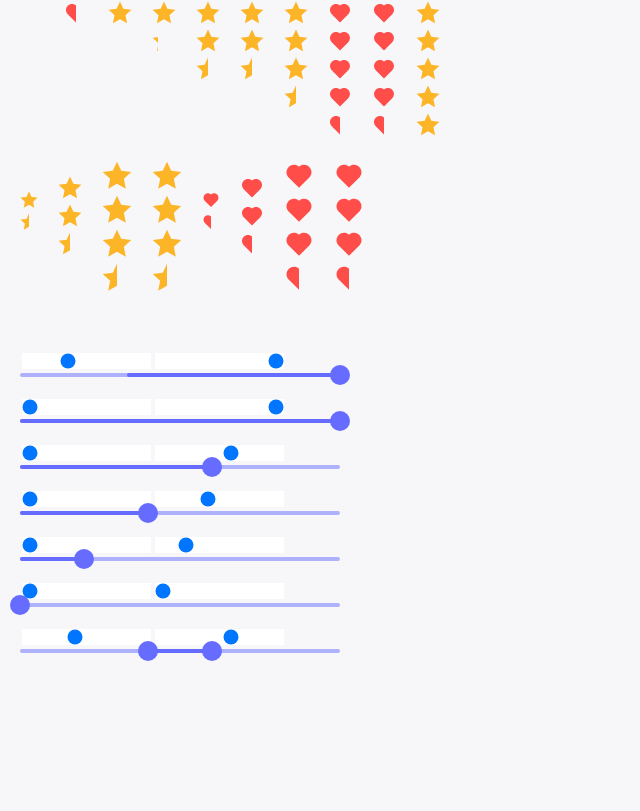
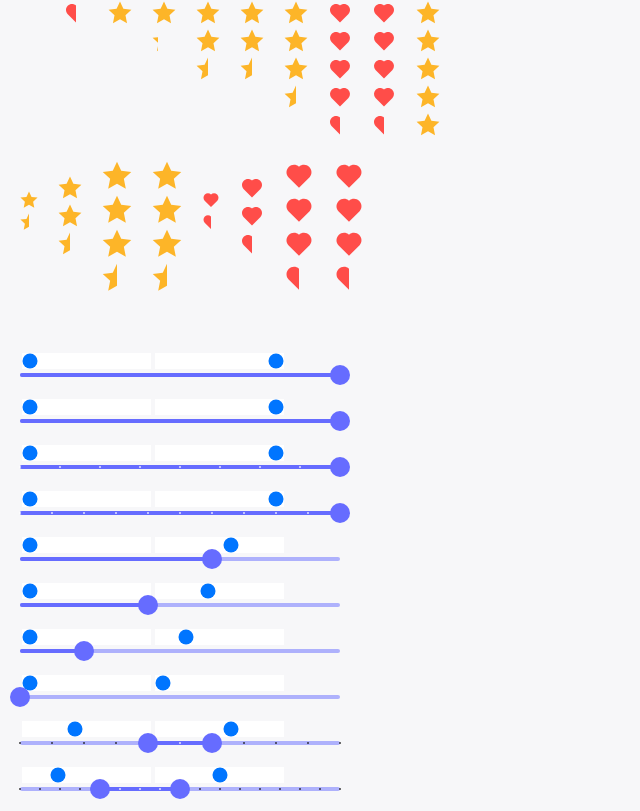
Before and after one commit to HaJaehyeong/template, a Next.js app: page / in a window 1280 px wide. Shown: the part 1519-2330 px from the top of the page, without its empty margins (0-640 px from the left). Before the commit the page ends 2192 px from the top, so only its background shows below. Built offline with nearby package versions, Linux system fonts and the light colour scheme.

Commit message:
[WIP] modify slider component: modify types style and add marks

```diff
--- a/src/app/page.tsx
+++ b/src/app/page.tsx
@@ -530,13 +530,24 @@ const Home: React.FC = () => {
       </div>
 
       <div style={{ display: 'flex', flexDirection: 'column', gap: '20px' }}>
-        <UiSlider min={20} max={50} value={{ min: 30, max: 80 }} onChange={() => {}} />
+        <UiSlider min={20} max={50} value={{ min: 20, max: 50 }} onChange={() => {}} />
         <UiSlider max={80} value={{ min: 0, max: 80 }} onChange={() => {}} />
-        <UiSlider max={100} value={{ min: 0, max: 60 }} onChange={() => {}} />
-        <UiSlider max={100} value={{ min: 0, max: 40 }} onChange={() => {}} />
-        <UiSlider max={100} value={{ min: 0, max: 20 }} onChange={() => {}} />
+        <UiSlider variant="discrete" max={80} value={{ min: 0, max: 80 }} onChange={() => {}} />
+        <UiSlider variant="discrete" max={80} value={{ min: 0, max: 80 }} step={8} onChange={() => {}} />
+        <UiSlider max={100} value={{ min: 0, max: 60 }} step={5} onChange={() => {}} />
+        <UiSlider min={0} max={100} value={40} onChange={() => {}} />
+        <UiSlider max={100} value={20} onChange={() => {}} />
         <UiSlider max={100} value={{ min: 0, max: 0 }} onChange={() => {}} minGap={10} />
         <UiSlider variant="range" max={100} value={{ min: 40, max: 60 }} minGap={10} onChange={() => {}} />
+        <UiSlider
+          variant="range"
+          min={20}
+          max={100}
+          value={{ min: 40, max: 60 }}
+          minGap={5}
+          step={5}
+          onChange={() => {}}
+        />
       </div>
     </div>
   );
--- a/src/ui/slider/slider.module.scss
+++ b/src/ui/slider/slider.module.scss
@@ -52,6 +52,21 @@ input[type="range"].range-input {
   border-radius: 2px;
 }
 
+.discrete {
+  position: absolute;
+  width: 2px;
+  height: 2px;
+  border-radius: 1px;
+  top: 50%;
+  transform: translate(-1px, -50%);
+  background-color: rgb(18, 18, 18);
+  opacity: 0.8;
+
+  &.active {
+    background-color: #ffffff;
+  }
+}
+
 .range {
   position: absolute;
   top: 0;
@@ -71,6 +86,7 @@ input[type="range"].range-input {
 
   background-color: var(--primary-main);
   border-radius: 10px;
+  z-index: 9;
 }
 
 .left {
--- a/src/ui/slider/slider.tsx
+++ b/src/ui/slider/slider.tsx
@@ -8,6 +8,7 @@ type UiSliderProps = {
   value: number | { min: number; max: number };
   min?: number;
   max?: number;
+  step?: number;
   minGap?: number; // NOTE(hajae): 두 slider thumb의 차이의 최솟값 (variant가 'range'일 경우에만 동작)
   disabled?: boolean;
   withLabel?: boolean;
@@ -18,6 +19,7 @@ const UiSlider: React.FC<UiSliderProps> = ({
   variant = 'default',
   min = 0,
   max = 100,
+  step = 0,
   minGap = 0,
   value,
   onChange,
@@ -27,10 +29,12 @@ const UiSlider: React.FC<UiSliderProps> = ({
   const thumbLeftRef = useRef<HTMLDivElement>(null);
   const thumbRightRef = useRef<HTMLDivElement>(null);
   const rangeRef = useRef<HTMLDivElement>(null);
-  const [leftValue, setLeftValue] = useState<number>(typeof value === 'number' ? value : value.min);
+  const [leftValue, setLeftValue] = useState<number>(typeof value === 'number' ? min : value.min);
   const [rightValue, setRightValue] = useState<number>(
     typeof value === 'number' ? value : max < value.max ? max : value.max
   );
+
+  const [marks, setMarks] = useState<JSX.Element[]>([]);
 
   const updateRangeStyles = () => {
     if (
@@ -40,10 +44,10 @@ const UiSlider: React.FC<UiSliderProps> = ({
       thumbRightRef.current &&
       rangeRef.current
     ) {
-      const min = +rangeLeftRef.current.min;
-      const max = +rangeLeftRef.current.max;
-      const leftPercent = ((leftValue - min) / (max - min)) * 100;
-      const rightPercent = ((rightValue - min) / (max - min)) * 100;
+      const refMin = +rangeLeftRef.current.min;
+      const refMax = +rangeLeftRef.current.max;
+      const leftPercent = ((leftValue - refMin) / (refMax - refMin)) * 100;
+      const rightPercent = ((rightValue - refMin) / (refMax - refMin)) * 100;
 
       thumbLeftRef.current.style.left = `${leftPercent}%`;
       thumbRightRef.current.style.left = `${rightPercent}%`;
@@ -54,6 +58,7 @@ const UiSlider: React.FC<UiSliderProps> = ({
 
   useEffect(() => {
     updateRangeStyles();
+    if (variant !== 'default') generateMarks();
   }, [leftValue, rightValue]);
 
   const handleLeftChange = (event: React.ChangeEvent<HTMLInputElement>) => {
@@ -66,6 +71,26 @@ const UiSlider: React.FC<UiSliderProps> = ({
     const newValue = Math.max(+event.target.value, leftValue + (variant === 'range' ? minGap : 0));
     setRightValue(newValue);
     onChange({ min: leftValue, max: newValue });
+  };
+
+  const generateMarks = () => {
+    const markElements = [];
+    const stepValue = step || 10;
+
+    for (let i = min, j = 0; i <= max; i += stepValue, j++) {
+      const percent = (100 / ((max - min) / stepValue)) * j;
+      const isActive = i >= leftValue && i <= rightValue;
+
+      markElements.push(
+        <span
+          key={`mark-${i}`}
+          className={`${styles.discrete} ${isActive ? styles.active : ''}`}
+          style={{ left: `${percent}%` }}
+        />
+      );
+    }
+
+    setMarks(markElements);
   };
 
   return (
@@ -85,16 +110,18 @@ const UiSlider: React.FC<UiSliderProps> = ({
         type="range"
         min={min}
         max={max}
+        step={step}
         value={rightValue}
         onChange={handleRightChange}
       />
       <div className={styles.track}>
-        <div ref={rangeRef} className={styles.range}></div>
+        <div ref={rangeRef} className={styles.range} />
         <div
           ref={thumbLeftRef}
           className={`${styles.thumb} ${styles.left} ${variant === 'range' ? '' : styles.hide}`}
         ></div>
         <div ref={thumbRightRef} className={`${styles.thumb} ${styles.right}`}></div>
+        {variant !== 'default' && marks}
       </div>
     </div>
   );
```
